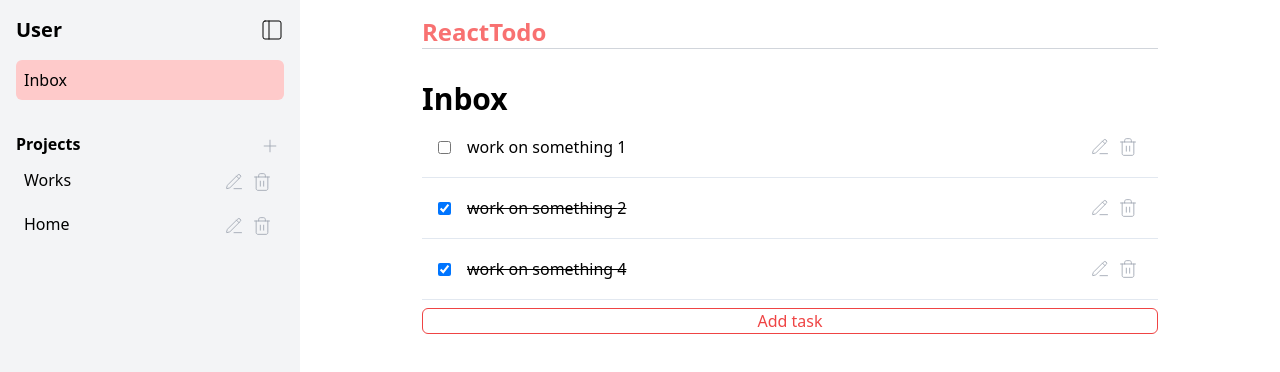
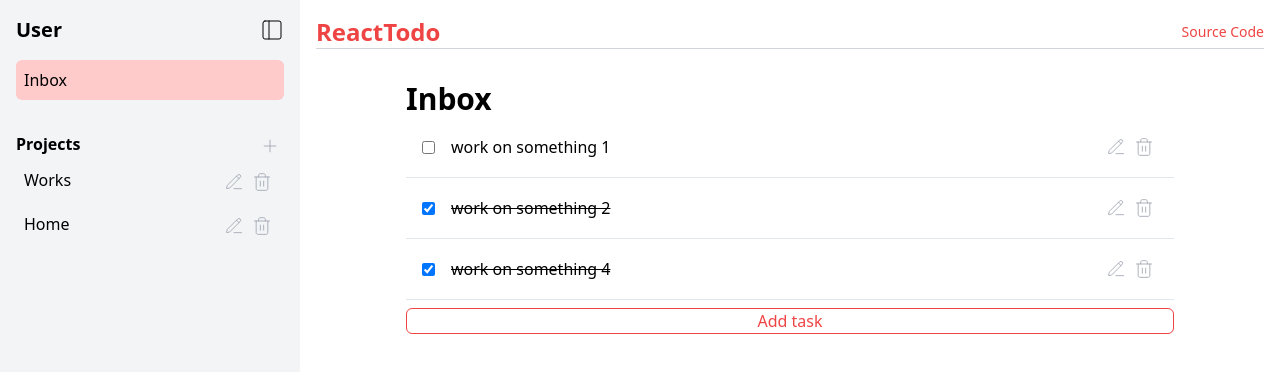
Before and after one commit to fath-nasrudin/react-todo, a React (Vite) app: page / in a window 1280 px wide. Shown: the top 372 px of the page. Built offline with nearby package versions, Linux system fonts and the light colour scheme.

Commit message:
Update header styles

```diff
--- a/src/App.jsx
+++ b/src/App.jsx
@@ -6,7 +6,7 @@ import { MobileLeftbar } from './components/MobileLeftbar.jsx';
 
 const Mainbar = ({ showLeftbar, setShowLeftbar, setShowMobileLeftbar }) => {
   return (
-    <div className="flex-1 p-4 max-w-screen-md mx-auto ">
+    <div className="flex-1 p-4">
       {/* header */}
       <div className="flex gap-4 items-center border-b-[1px] border-b-gray-300">
         {/* desktop button */}
@@ -24,7 +24,14 @@ const Mainbar = ({ showLeftbar, setShowLeftbar, setShowMobileLeftbar }) => {
           <PanelLeftIcon />
         </button>
 
-        <div className="text-2xl font-bold text-red-400">ReactTodo</div>
+        <div className="text-2xl font-bold text-red-500 mr-auto">ReactTodo</div>
+        <a
+          href="https://github.com/fath-nasrudin/react-todo"
+          className="text-red-500 text-sm"
+          target="_blank"
+        >
+          Source Code
+        </a>
       </div>
       <TaskList />
     </div>
--- a/src/components/Task/Tasklist.jsx
+++ b/src/components/Task/Tasklist.jsx
@@ -13,7 +13,7 @@ export const TaskList = () => {
 
   const filteredTasks = tasks.filter((item) => item.projectId === activeTab);
   return (
-    <div className="mt-8">
+    <div className="mt-8 max-w-screen-md mx-auto">
       <div className="text-3xl font-bold">{currentTab.name}</div>
       <ul>
         {filteredTasks.length ? (
```
